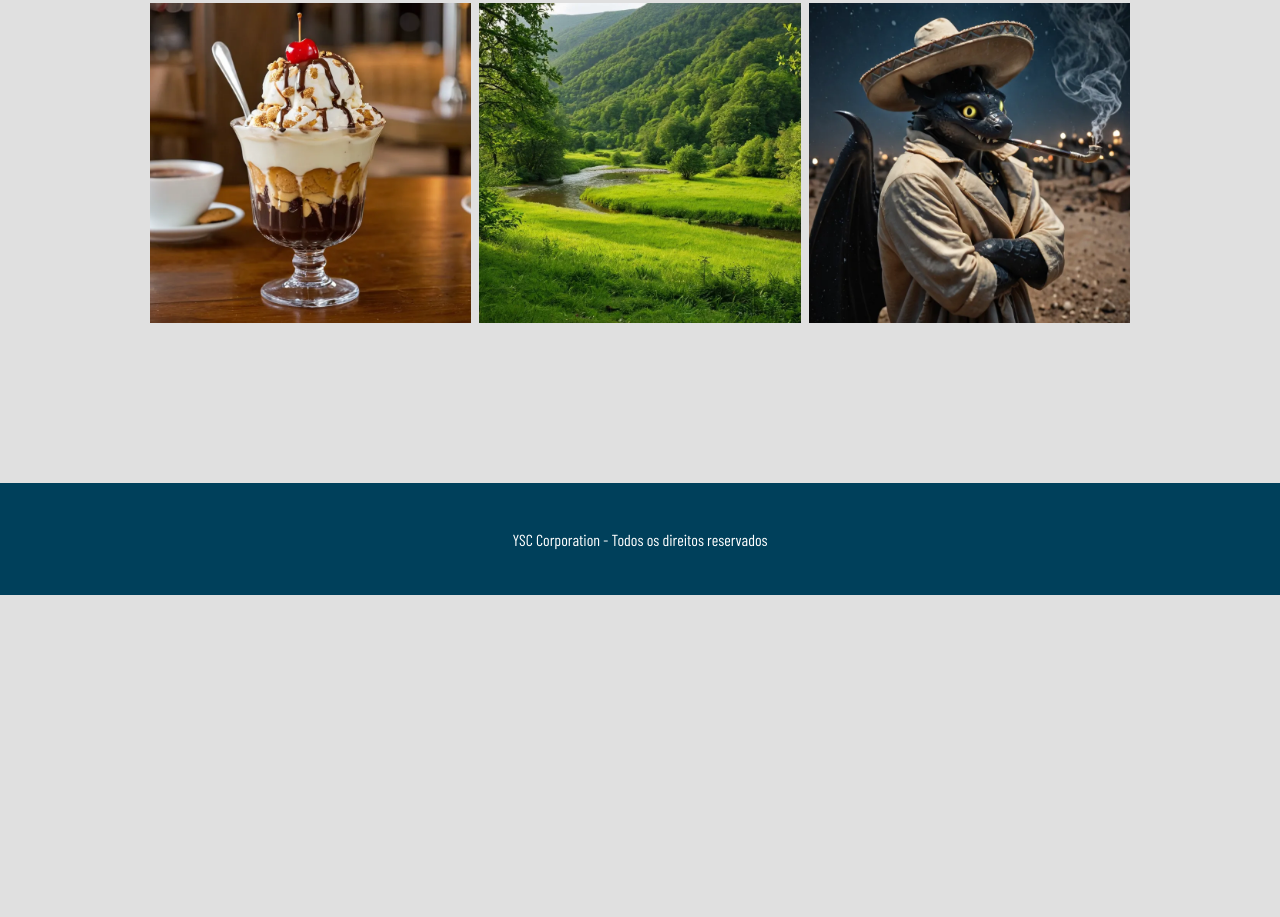
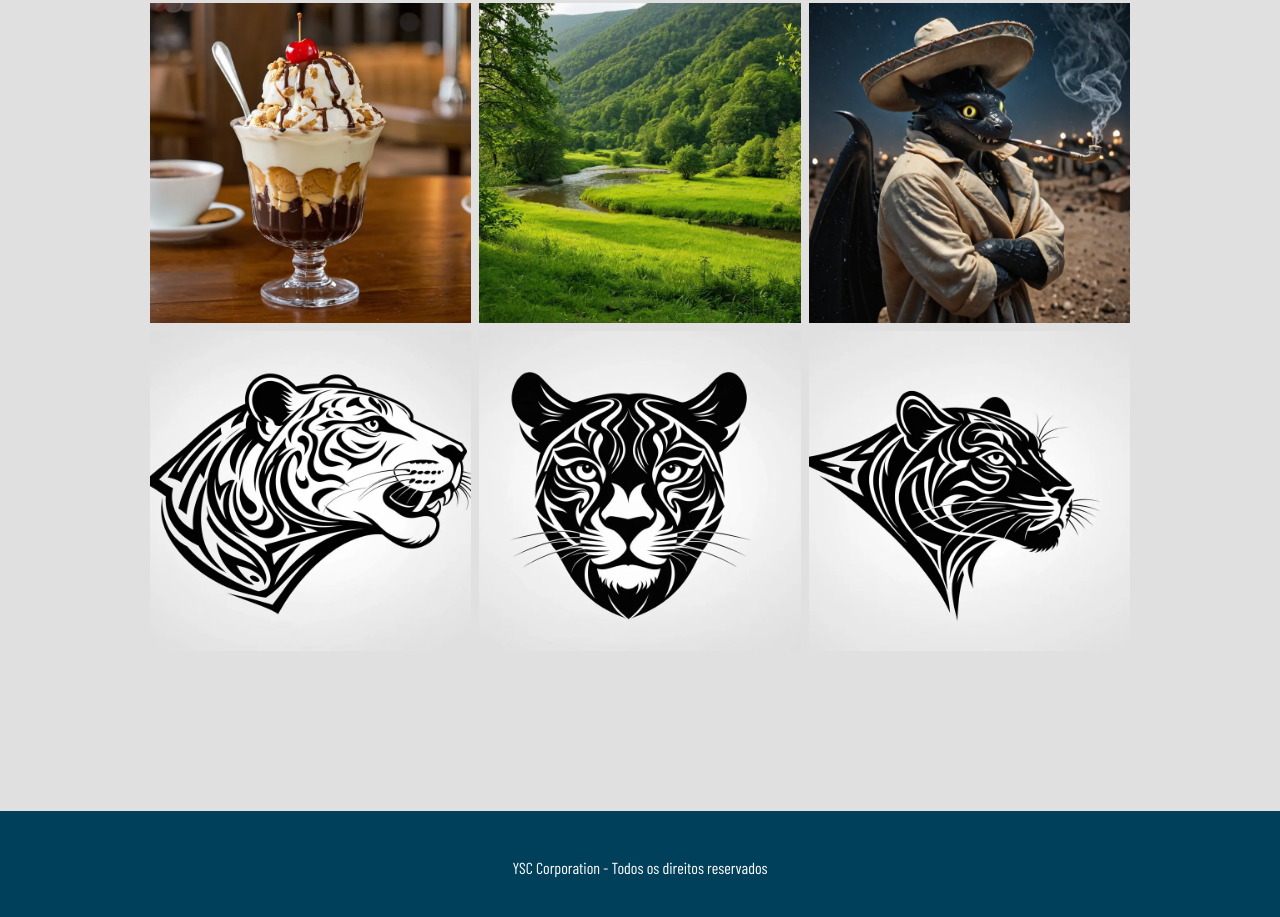
Before and after one commit to yannickcruz/YSC-Diffusion-Stock, a plain HTML site: page imagens.html in a window 1280 px wide. Shown: the part 3208-4125 px from the top of the page. Before the commit the page ends 3803 px from the top, so only its background shows below. Drawn offline with Linux system fonts and the light colour scheme.

Commit message:
Adição de 3 novas imagens no catálogo

```diff
--- a/imagens.html
+++ b/imagens.html
@@ -66,6 +66,9 @@
             <img data-link="https://drive.google.com/file/d/1m-OcbSu3qjadFHouyf31N-kuht7UP1RP/view?usp=drive_link" src="./Source/img/imageBank/Preview28.webp" alt="Imagem de catálogo">
             <img data-link="https://drive.google.com/file/d/1WcP0H7ZMbgHP1nPoseBJXsc22mdN_sUY/view?usp=drive_link" src="./Source/img/imageBank/Preview29.webp" alt="Imagem de catálogo">
             <img data-link="https://drive.google.com/file/d/1wdNlpIFj5evO9LZqvy3FYmbl9I9Tca9t/view?usp=drive_link" src="./Source/img/imageBank/Preview30.webp" alt="Imagem de catálogo">
+            <img data-link="https://drive.google.com/file/d/19EP68xuAoDL_xpXrny1g5X8vSoYYaffB/view?usp=drive_link" src="./Source/img/imageBank/Preview31.webp" alt="Imagem de catálogo">
+            <img data-link="https://drive.google.com/file/d/1V_5grbne3-v3jC4dc1LSkNeDTgdOWCbv/view?usp=drive_link" src="./Source/img/imageBank/Preview32.webp" alt="Imagem de catálogo">
+            <img data-link="https://drive.google.com/file/d/1jCWJ6ud2rPKGtIYTAa5bLlCJL2VxahFx/view?usp=drive_link" src="./Source/img/imageBank/Preview33.webp" alt="Imagem de catálogo">
 
         </div>
         <div class="imgExpandida">
```
Also changed, not shown: Source/img/imageBank/Preview31.webp (added), Source/img/imageBank/Preview32.webp (added), Source/img/imageBank/Preview33.webp (added), 1 other file.
